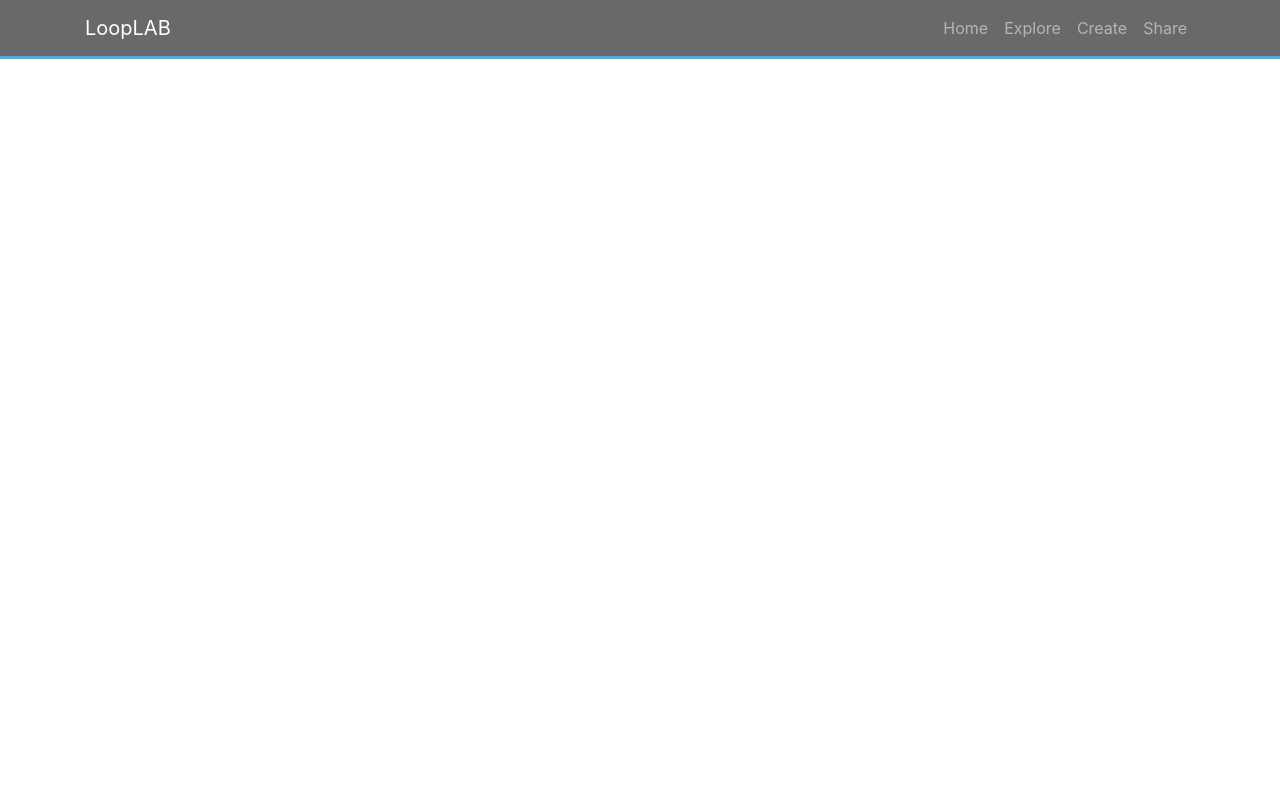
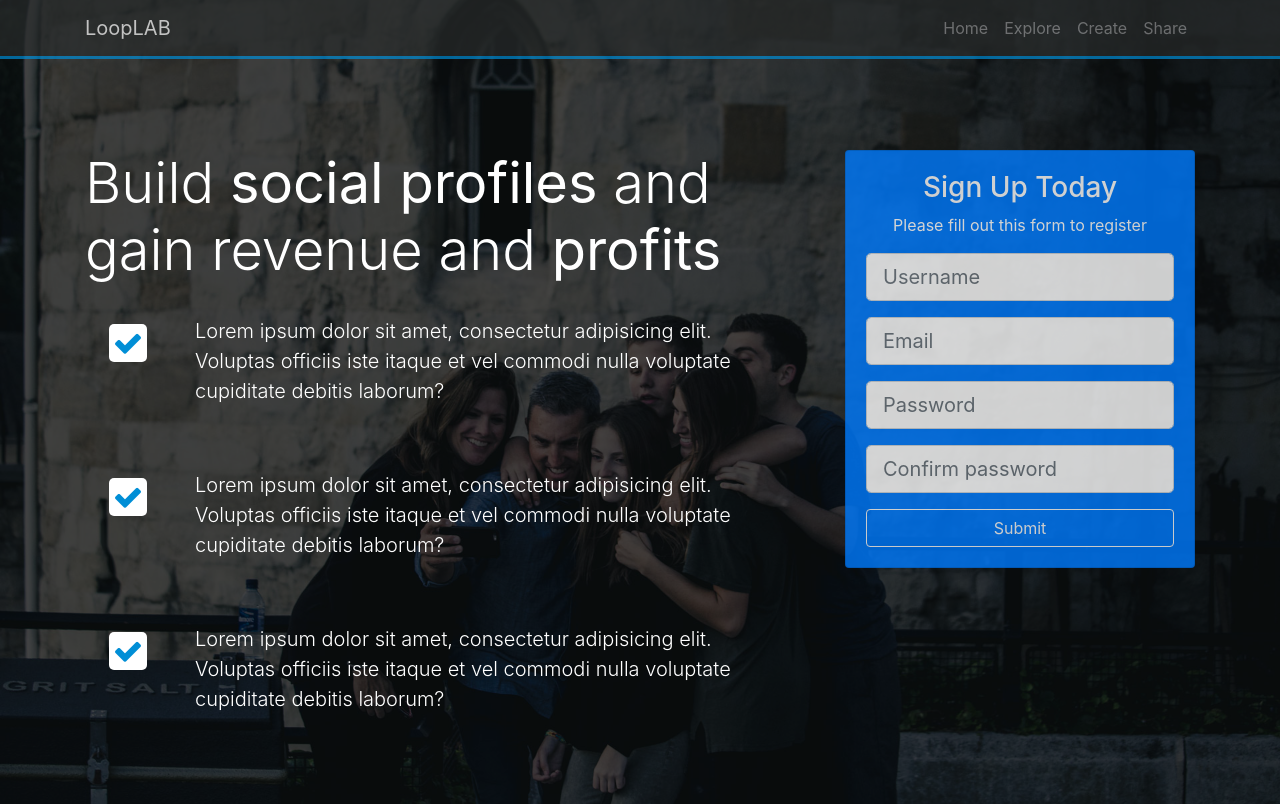
Before and after one commit to bpinazmul18/LoopLAB, a website: page src/index.html in a window 1280 px wide. Drawn offline with Linux system fonts and the light colour scheme.

Commit message:
add home-section

```diff
--- a/src/index.html
+++ b/src/index.html
@@ -4,20 +4,21 @@
     <meta charset="UTF-8">
     <meta name="viewport" content="width=device-width, initial-scale=1.0">
     <title>LoopLAB</title>
+    <link rel="shortcut icon" href="img/m.png" type="image/x-icon">
     <link rel="stylesheet" href="css/font-awesome.min.css">
     <link rel="stylesheet" href="css/bootstrap.css">
     <link rel="stylesheet" href="css/style.css">
 </head>
 <body>
-    <nav class="navbar navbar-expand-md navbar-dark fixed-top">
+    <nav class="navbar navbar-dark navbar-expand-md fixed-top">
         <div class="container">
-            <a class="navbar-brand" href="#home-head-section">LoopLAB</a>
-            <button class="navbar-toggler" type="button" data-toggle="collapse" data-target="#myNav">
+            <a class="navbar-brand" href="#home-section">LoopLAB</a>
+            <button class="navbar-toggler navbar-toggler-right" type="button" data-toggle="collapse" data-target="#myNav">
                 <span class="navbar-toggler-icon"></span>
             </button>
             <div class="collapse navbar-collapse" id="myNav">
                 <ul class="navbar-nav ml-auto">
-                    <li class="nav-item"><a class="nav-link" href="#home-head-section">Home</a></li>
+                    <li class="nav-item"><a class="nav-link" href="#home-section">Home</a></li>
                     <li class="nav-item"><a class="nav-link" href="#explore-head-section">Explore</a></li>
                     <li class="nav-item"><a class="nav-link" href="#create-head-section">Create</a></li>
                     <li class="nav-item"><a class="nav-link" href="#share-head-section">Share</a></li>
@@ -25,6 +26,70 @@
             </div>
         </div>
     </nav>
+
+    <!--HEAD SECTION-->
+
+    <section id="home-section">
+        <div class="dark-overlay">
+            <div class="home-inner">
+                <div class="container">
+                    <div class="row">
+                        <div class="col-lg-8 col-md-12 d-none d-sm-block">
+                            <h1 class="display-4">Build <strong> social profiles</strong> and gain revenue and <strong>profits</strong> </h1>
+                            <div class="d-flex flex-row">
+                                <div class="p-4 align-self-start mt-2">
+                                    <i class="fa fa-check"></i>
+                                </div>
+                                <div class="p-4 align-self-end">
+                                    <p class="lead">Lorem ipsum dolor sit amet, consectetur adipisicing elit. Voluptas officiis iste itaque et vel commodi nulla voluptate cupiditate debitis laborum?</p>
+                                </div>
+                            </div>
+                            <div class="d-flex flex-row">
+                                <div class="p-4 align-self-start mt-2">
+                                    <i class="fa fa-check"></i>
+                                </div>
+                                <div class="p-4 align-self-end">
+                                    <p class="lead">Lorem ipsum dolor sit amet, consectetur adipisicing elit. Voluptas officiis iste itaque et vel commodi nulla voluptate cupiditate debitis laborum?</p>
+                                </div>
+                            </div>
+                            <div class="d-flex flex-row">
+                                <div class="p-4 align-self-start mt-2">
+                                    <i class="fa fa-check"></i>
+                                </div>
+                                <div class="p-4 align-self-end">
+                                    <p class="lead">Lorem ipsum dolor sit amet, consectetur adipisicing elit. Voluptas officiis iste itaque et vel commodi nulla voluptate cupiditate debitis laborum?</p>
+                                </div>
+                            </div>
+                        </div>
+                        <div class="col-lg-4 col-md-12">
+                            <div class="card bg-primary text-center card-form">
+                                <div class="card-body">
+                                    <h3>Sign Up Today</h3>
+                                    <p>Please fill out this form to register</p>
+                                    <form>
+                                        <div class="form-group">
+                                            <input type="text" name="username" placeholder="Username" class="form-control form-control-lg">
+                                        </div>
+                                        <div class="form-group">
+                                            <input type="email" name="email" placeholder="Email" class="form-control form-control-lg">
+                                        </div>
+                                        <div class="form-group">
+                                            <input type="password" name="pass1" placeholder="Password" class="form-control form-control-lg">
+                                        </div>
+                                        <div class="form-group">
+                                            <input type="password" name="pass2" placeholder="Confirm password" class="form-control form-control-lg">
+                                        </div>
+                                        <input type="button" value="Submit" class="btn btn-outline-light btn-block">
+                                    </form>
+                                </div>
+                            </div>
+                        </div>
+                    </div>
+                </div>
+            </div>
+        </div>
+    </section>
+
     <script src="js/jquery.min.js"></script>
     <script src="js/popper.js"></script>
     <script src="js/bootstrap.min.js"></script>
--- a/src/scss/style.scss
+++ b/src/scss/style.scss
@@ -1,5 +1,50 @@
+$body-bg: #333;
+$font-color: #fff;
+$primary-color: #008ed6;
+$icon-font-size: 30px;
+body{
+    background: $body-bg;
+    color: $font-color;
+}
 .navbar{
-    border-bottom: 3px solid #008ed6;
+    border-bottom: 3px solid $primary-color;
     background: #292b2c;
     opacity: 0.7;
 }
+
+#home-section{
+    background: url('../img/home.jpg') no-repeat center top;
+    background-size: cover;
+    min-height: 700px;
+    background-attachment: fixed;
+
+    .dark-overlay{
+        background: rgba(0,0,0,0.7);
+        min-height: 700px;
+    }
+
+    .fa{
+        background: $font-color;
+        color: $primary-color;
+        padding: 4px;
+        font-size: $icon-font-size;
+        border-radius: 5px;
+    }
+
+    .card-form{
+        opacity: 0.8;
+    }
+
+    .home-inner{
+        padding-top: 150px;
+        padding-bottom: 50px;
+    }
+}
+
+
+
+@media(max-width: 768px){
+    #home-section h1{
+        font-size: 36px;
+    }
+}
```
Also changed, not shown: src/css/style.css, src/img/create.jpeg (added), src/img/desk.jpeg (added), src/img/explore.jpeg (added), src/img/home.jpg (added), src/img/m.png (added), src/img/share.jpeg (added).
